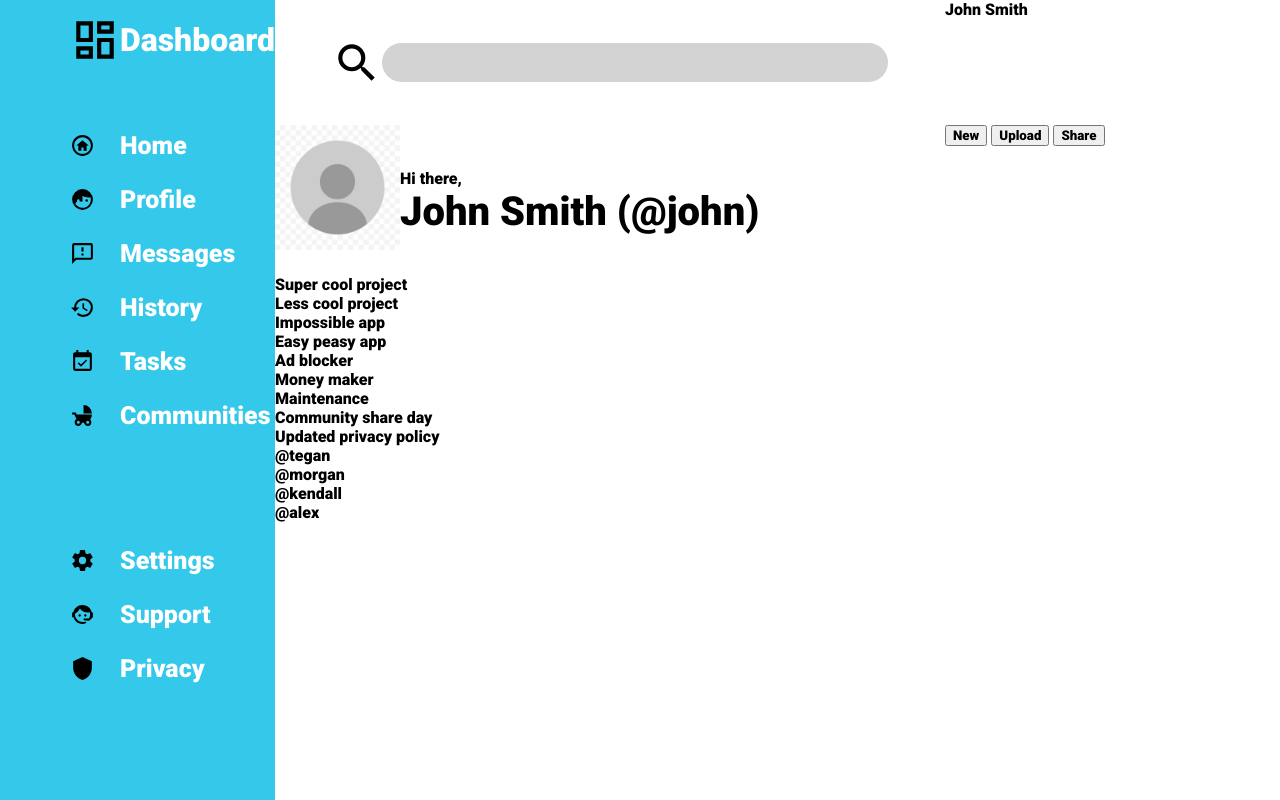
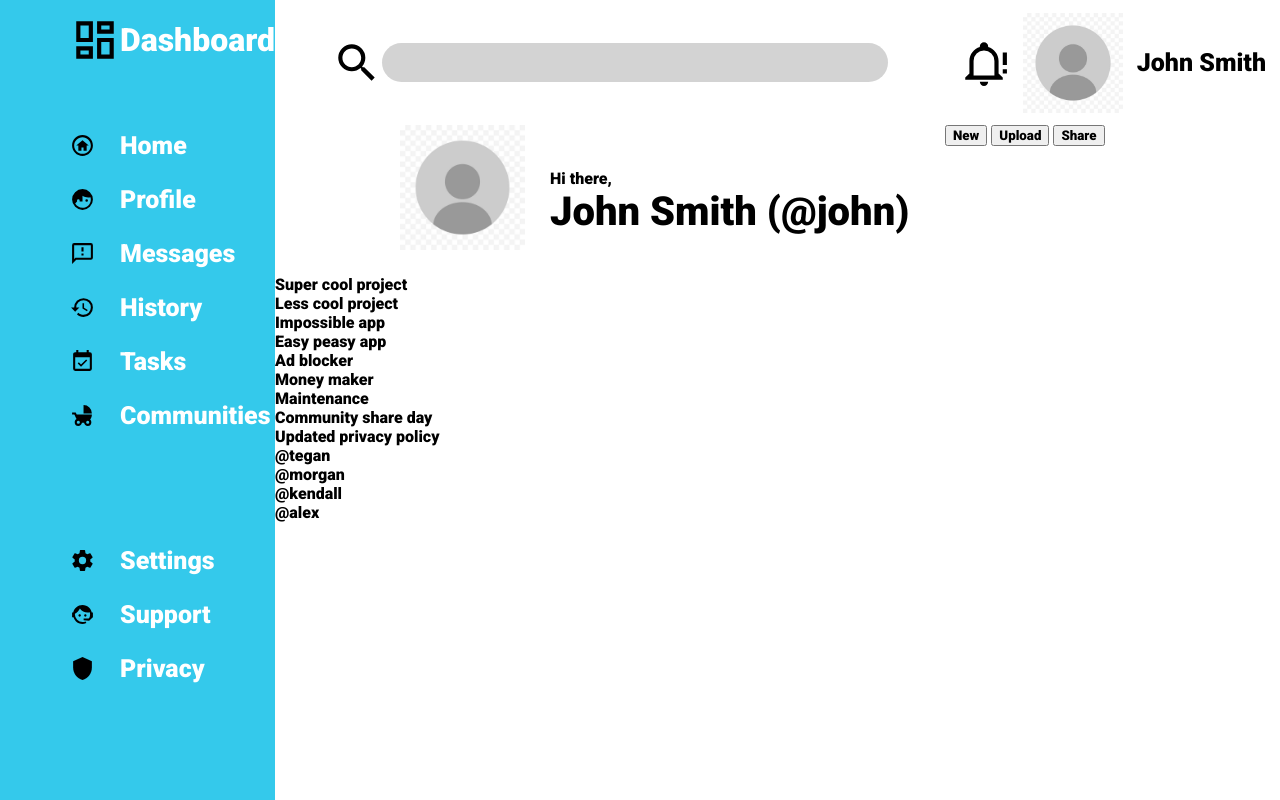
Before and after one commit to codinghaki/CSS-grid-dashboard, a plain HTML site: page index.html in a window 1280 px wide. Drawn offline with Linux system fonts and the light colour scheme.

Commit message:
Styled and layout of header top right div

```diff
--- a/CSS/styles.css
+++ b/CSS/styles.css
@@ -99,6 +99,7 @@ header {
   grid-row: 1 / 3;
   display: flex;
   justify-content: center;
+  margin-left: 125px;
 }
 
 #greeting {
@@ -106,8 +107,20 @@ header {
   flex-direction: column;
   justify-content: flex-end;
   align-items: start;
+  margin-left: 25px;
 }
 
 #userNameAndAt {
   font-size: 40px;
+  margin-left: 25px;
 }
+
+.userProfileDiv {
+  display: flex;
+  justify-content: space-evenly;
+  align-items: center;
+}
+
+.userProfileDiv > span {
+  font-size: 25px;
+}
--- a/index.html
+++ b/index.html
@@ -68,6 +68,8 @@
           <input type="text" id="searchBar" name="searchBar"/>
         </div>
         <div class="userProfileDiv">
+          <img src="images/header/notification-image.svg" alt="bell" height="50" width="50">
+          <img src="images/header/stockprofilephoto.jpg" alt="stock-profile-photo" height="100" width="100">
           <span>John Smith</span>
         </div>
         <div class="displayUserInfoDiv">
```
Also changed, not shown: images/header/notification-image.svg (added).
